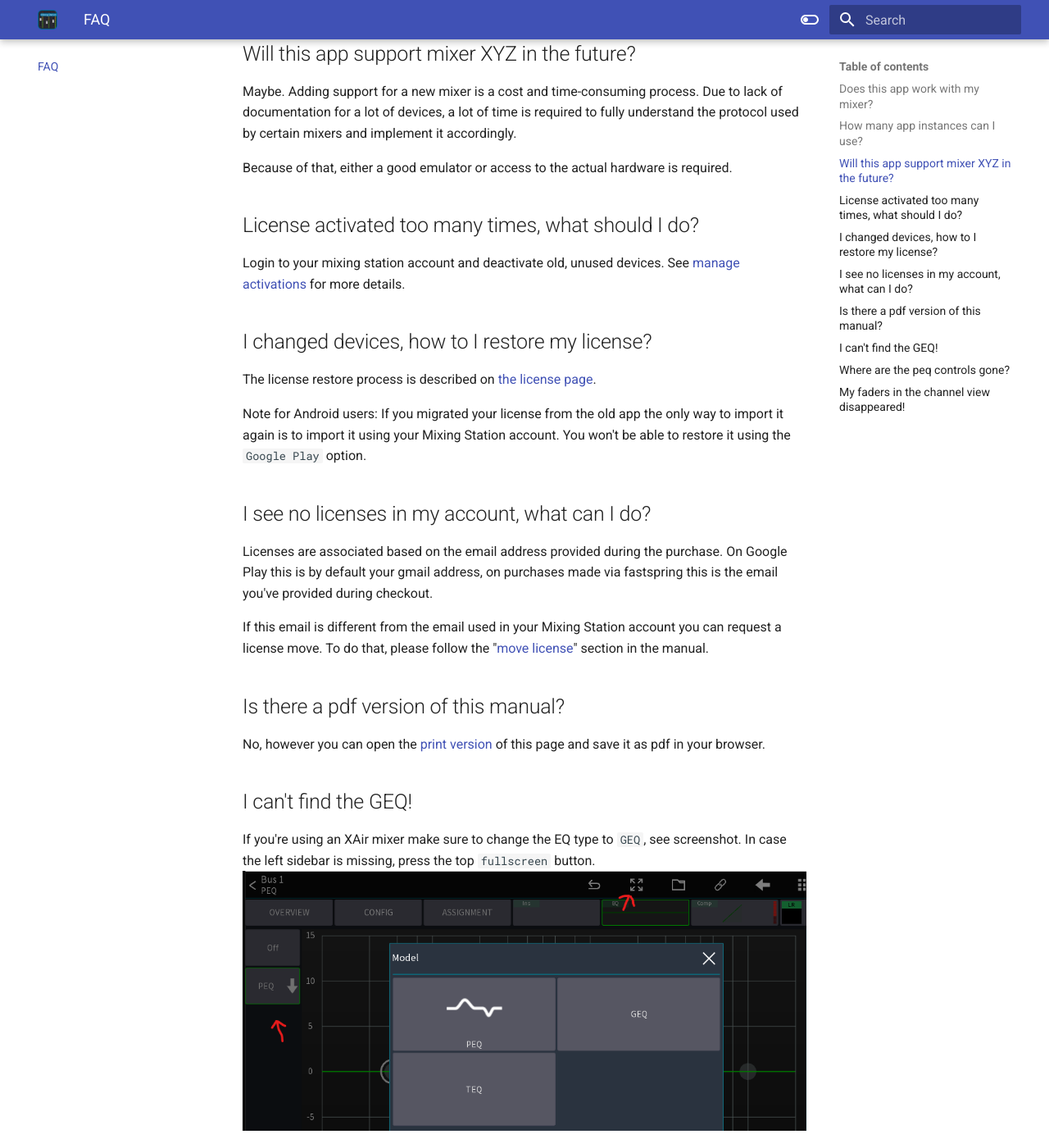
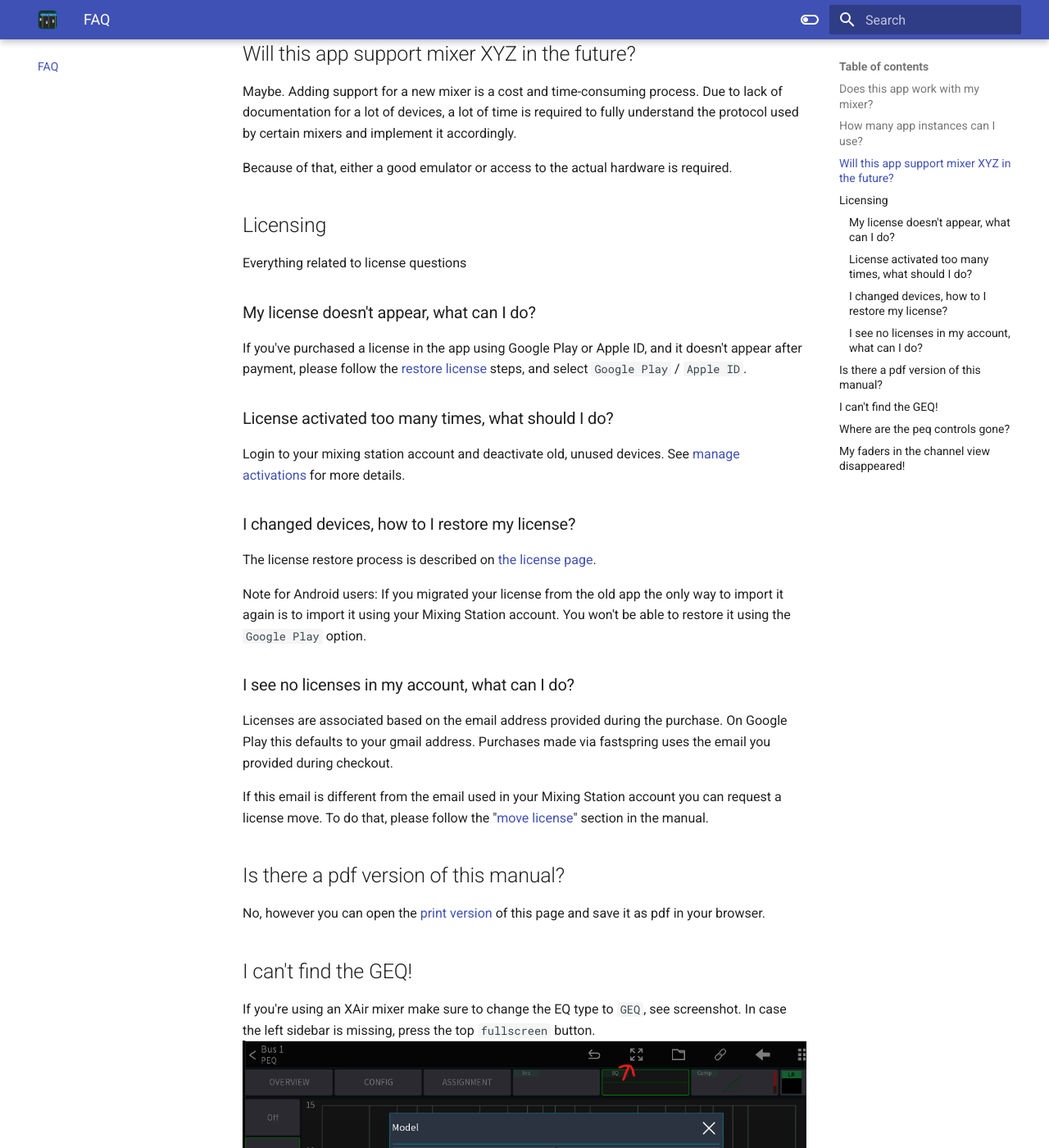
Before and after one commit to davidgiga1993/mixing-station-docs, an MkDocs documentation site: the page built from docs/faq.md, in a window 1280 px wide and 1400 px high, scrolled down 485 px. Shown: the whole window at 82% size. Built offline with MkDocs 1.6.1 and Material for MkDocs 9.7.7, drawn with Linux system fonts in a browser that asks for light colours.

Commit message:
chore: update faq

```diff
--- a/docs/faq.md
+++ b/docs/faq.md
@@ -17,22 +17,33 @@
 
 Because of that, either a good emulator or access to the actual hardware is required.
 
-## License activated too many times, what should I do?
+## Licensing
+
+Everything related to license questions
+
+### My license doesn't appear, what can I do?
+
+If you've purchased a license in the app using Google Play or Apple ID, and it doesn't appear
+after payment, please follow the [restore license](license/overview.md#restore-licenses) steps,
+and select `Google Play` / `Apple ID`.
+
+### License activated too many times, what should I do?
 
 Login to your mixing station account and deactivate old, unused devices.
 See [manage activations](license/overview.md#manage-activations) for more details.
 
-## I changed devices, how to I restore my license?
+### I changed devices, how to I restore my license?
 
 The license restore process is described on [the license page](license/overview.md).
 
 Note for Android users: If you migrated your license from the old app the only way to import it again is to import it
 using your Mixing Station account. You won't be able to restore it using the `Google Play` option.
 
-## I see no licenses in my account, what can I do?
+### I see no licenses in my account, what can I do?
+
 Licenses are associated based on the email address provided during the purchase.
-On Google Play this is by default your gmail address, on purchases made via fastspring
-this is the email you've provided during checkout.
+On Google Play this defaults to your gmail address. Purchases made via fastspring uses the email you provided during
+checkout.
 
 If this email is different from the email used in your Mixing Station account you can request a license move.
 To do that, please follow the "[move license](license/overview.md#move-license)" section in the manual.
@@ -52,9 +63,11 @@
 
 The PEQ controls (gain, Q, freq) are hidden in fullscreen mode. Press the arrow
 button to disable it:
+
 ![fullscreen button](img/fullscreen-button.png)
 
 ## My faders in the channel view disappeared!
 
 You're very likely in `fullscreen mode` which can be toggled via the top menu:
-![fullscreen icon](img/faq/fullscreen-mode.png)
+
+![fullscreen button](img/fullscreen-button.png)
```
Also changed, not shown: docs/img/faq/fullscreen-mode.png (deleted).
